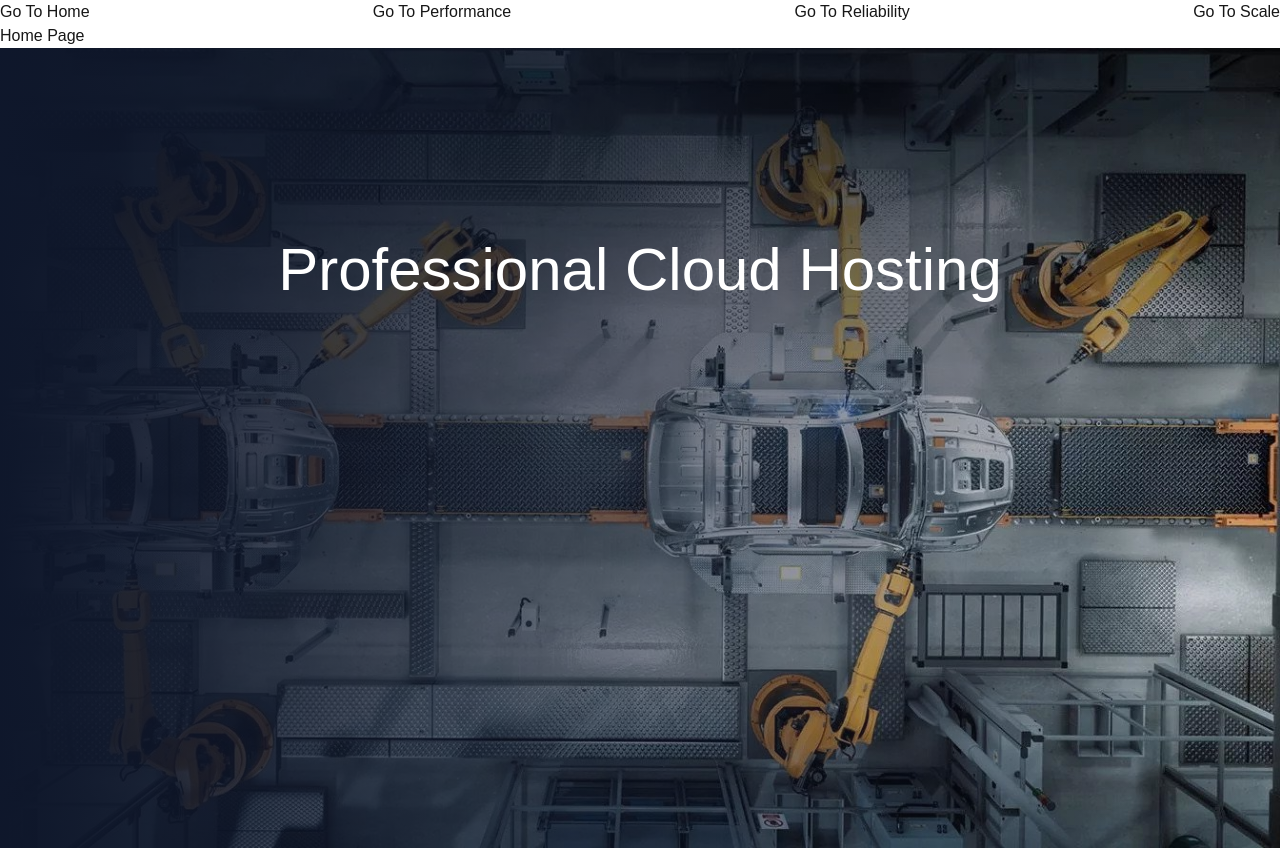
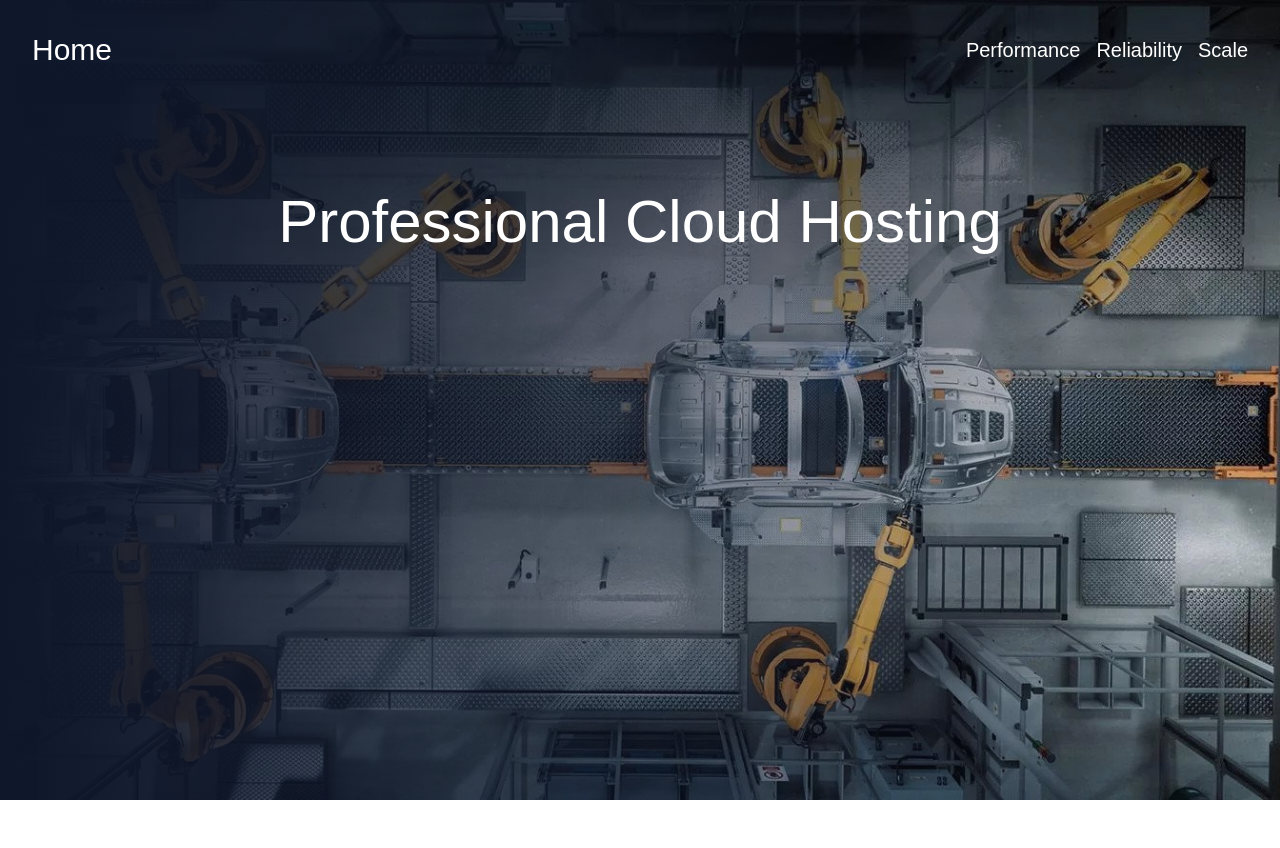
Before and after one commit to sweeptic/corp, a Next.js app: page / in a window 1280 px wide. After the commit the page ends 800 px from the top, so only its background shows below. Built offline with nearby package versions, Linux system fonts and the light colour scheme.

Commit message:
13. Adding Some Styling

```diff
--- a/app/page.tsx
+++ b/app/page.tsx
@@ -4,7 +4,6 @@
 export default function Home() {
   return (
     <div>
-      Home Page
       <Hero imgData={homeImg} imgAlt="home page" title="Professional Cloud Hosting" />
     </div>
   );
--- a/app/performance/page.tsx
+++ b/app/performance/page.tsx
@@ -4,7 +4,6 @@
 export default function PerformancePage() {
   return (
     <div>
-      Performance Page
       <Hero imgData={performanceImg} imgAlt="performance page" title="Blazing fast performance" />
     </div>
   );
--- a/app/reliability/page.tsx
+++ b/app/reliability/page.tsx
@@ -4,7 +4,6 @@
 export default function ReliabilityPage() {
   return (
     <div>
-      Reliability Page
       <Hero imgData={homeImg} imgAlt="reliability page" title="Reliability is our number one priority" />
     </div>
   );
--- a/app/scale/page.tsx
+++ b/app/scale/page.tsx
@@ -4,7 +4,6 @@
 export default function ScalePage() {
   return (
     <div>
-      Scale Page
       <Hero imgData={homeImg} imgAlt="home page" title="Scale infinity" />
     </div>
   );
--- a/components/header.tsx
+++ b/components/header.tsx
@@ -2,11 +2,18 @@
 
 export default function Header() {
   return (
-    <div className="flex justify-between">
-      <Link href={'/'}>Go To Home</Link>
-      <Link href={'/performance'}>Go To Performance</Link>
-      <Link href={'/reliability'}>Go To Reliability</Link>
-      <Link href={'/scale'}>Go To Scale</Link>
+    <div className="w-full absolute text-white z-10">
+      <nav className="container relative flex-wrap items-center flex justify-between mx-auto p-8">
+        <Link className="font-bond text-3xl" href={'/'}>
+          Home
+        </Link>
+
+        <div className="space-x-4 text-xl">
+          <Link href={'/performance'}>Performance</Link>
+          <Link href={'/reliability'}>Reliability</Link>
+          <Link href={'/scale'}>Scale</Link>
+        </div>
+      </nav>
     </div>
   );
 }
```
